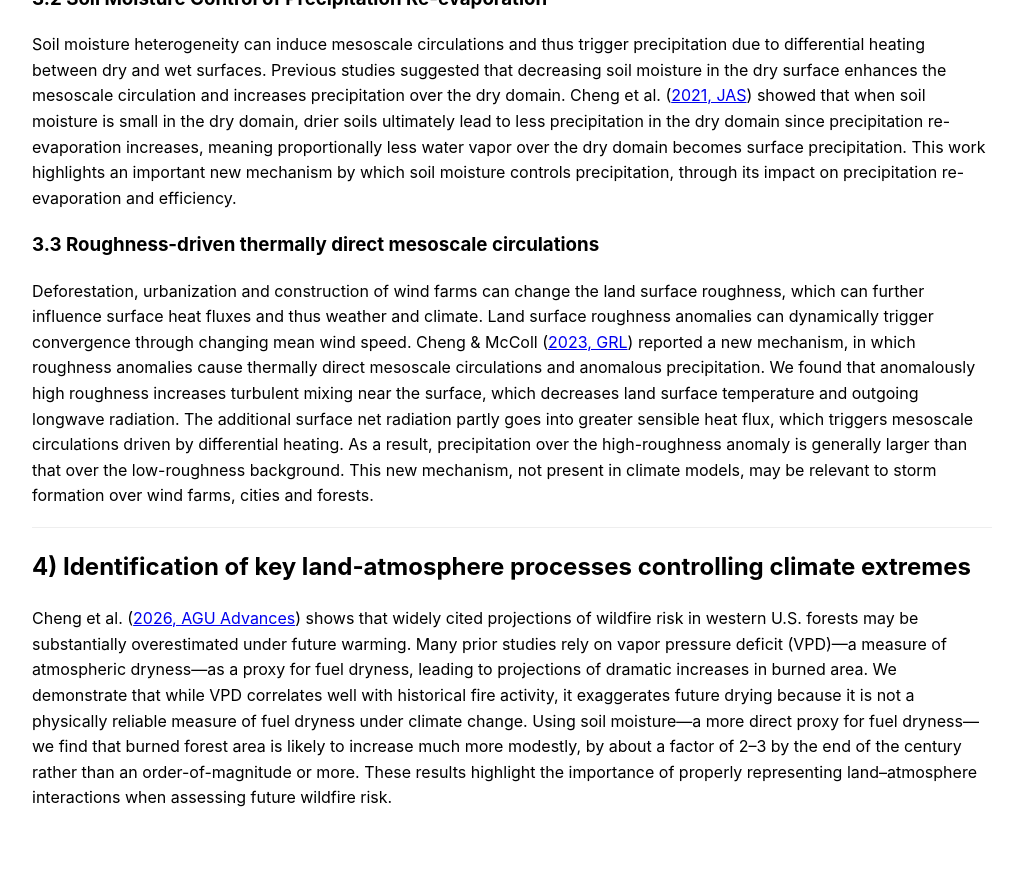
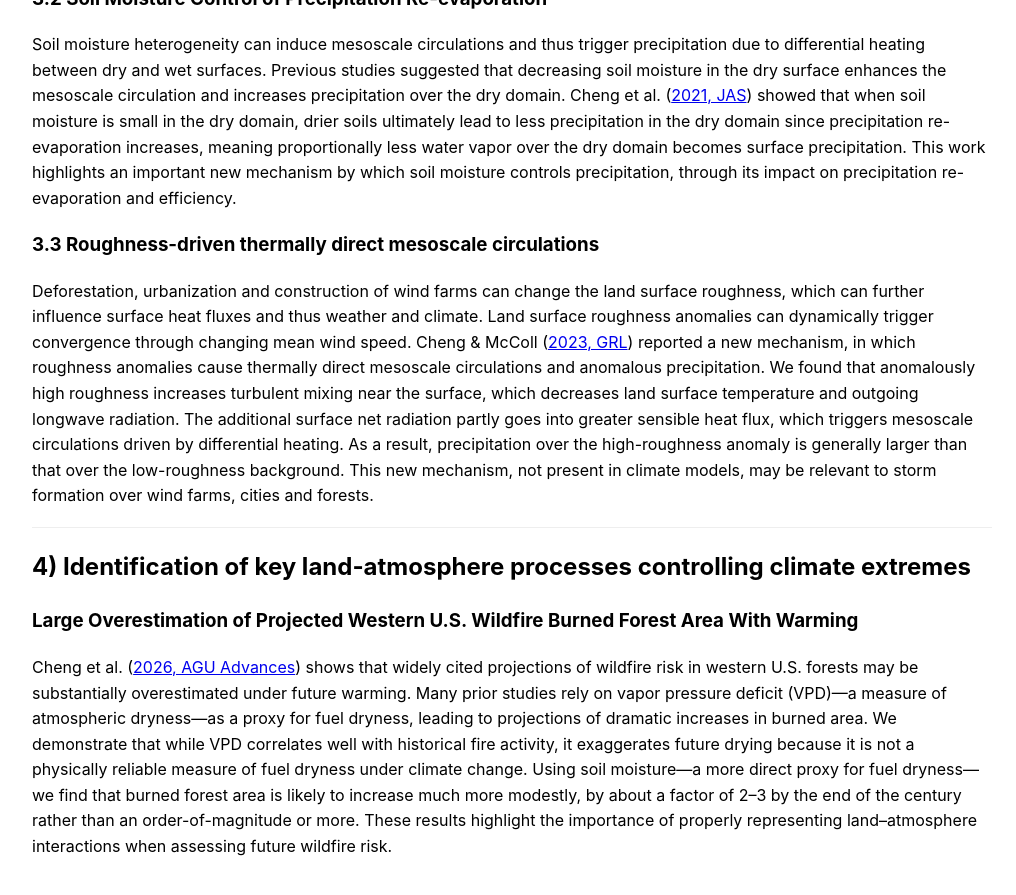
Before and after one commit to yc2965/yc2965.github.io, a Jekyll site: the page built from research.md, in a window 1280 px wide and 900 px high, scrolled down 2430 px. Shown: the top 895 px of the window, without its empty margins (128-1144 px from the left). Built offline with Jekyll 4.4.1, drawn with Linux system fonts in a browser that asks for light colours; our own code applies the rules of GitHub Pages for plain Markdown files; before the commit the page ends 3281 px from its top, so only the background shows below that.

Commit message:
Update research.md

```diff
--- a/research.md
+++ b/research.md
@@ -60,4 +60,5 @@ Deforestation, urbanization and construction of wind farms can change the land s
 ---
 
 ## 4) Identification of key land-atmosphere processes controlling climate extremes
+### Large Overestimation of Projected Western U.S. Wildfire Burned Forest Area With Warming
 Cheng et al. ([2026, AGU Advances](https://doi.org/10.1029/2026AV002350)) shows that widely cited projections of wildfire risk in western U.S. forests may be substantially overestimated under future warming. Many prior studies rely on vapor pressure deficit (VPD)—a measure of atmospheric dryness—as a proxy for fuel dryness, leading to projections of dramatic increases in burned area. We demonstrate that while VPD correlates well with historical fire activity, it exaggerates future drying because it is not a physically reliable measure of fuel dryness under climate change. Using soil moisture—a more direct proxy for fuel dryness—we find that burned forest area is likely to increase much more modestly, by about a factor of 2–3 by the end of the century rather than an order-of-magnitude or more. These results highlight the importance of properly representing land–atmosphere interactions when assessing future wildfire risk.
```
